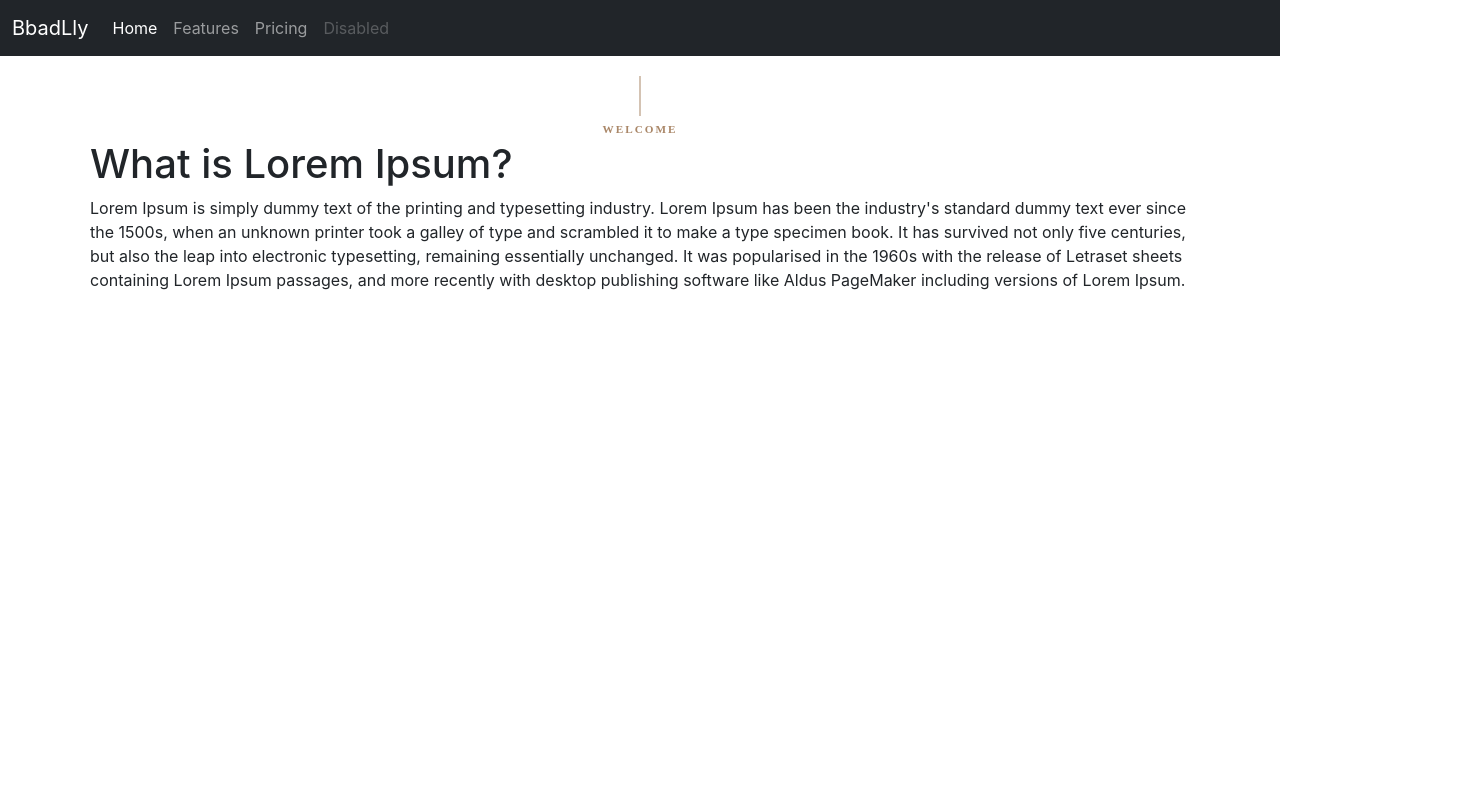
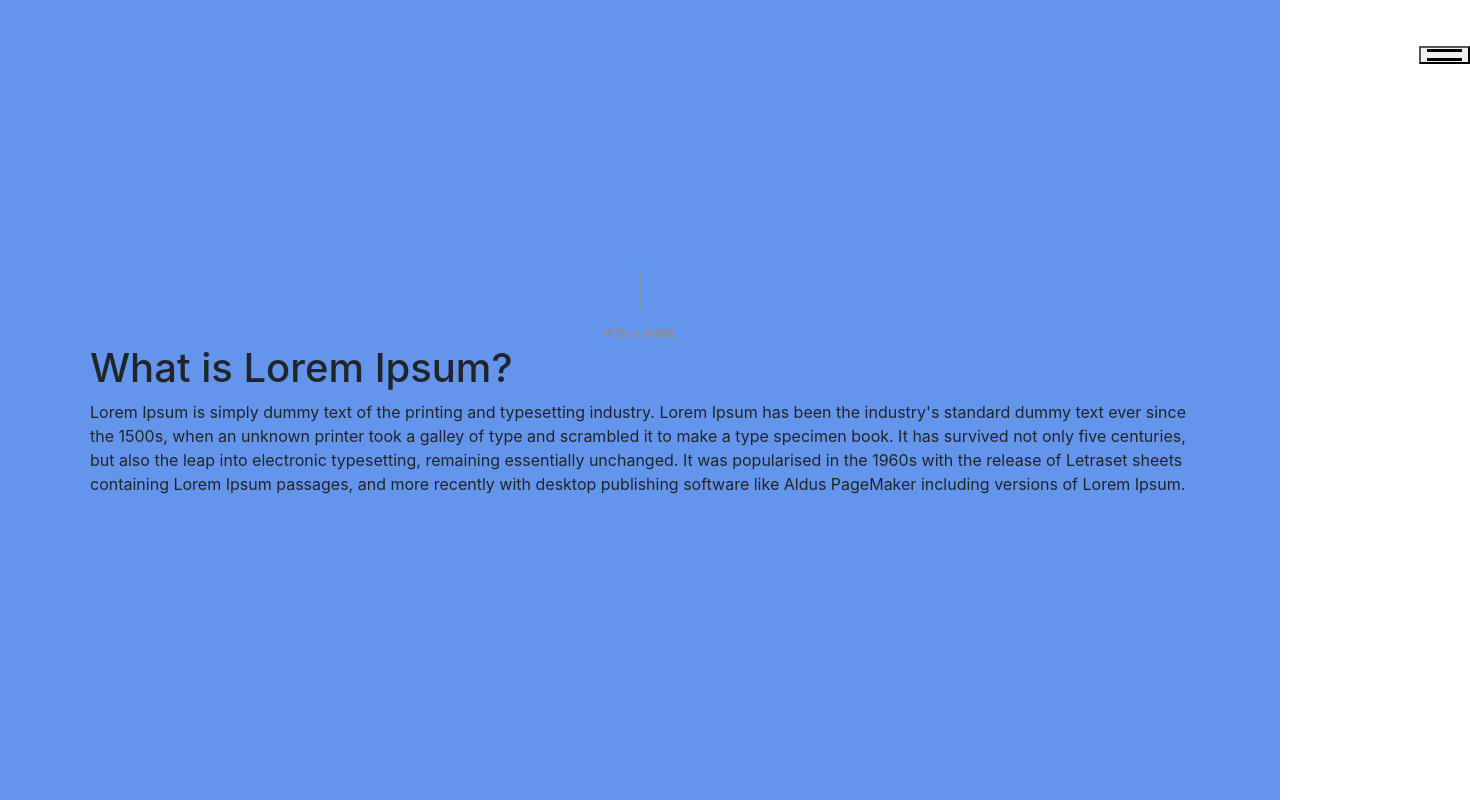
Before and after one commit to LLXGF1/my-app, a React (Create React App) app: page / in a window 1280 px wide. Shown: the top 800 px of the page, 1470 px wide, since content can reach past the window. Built offline with nearby package versions, Linux system fonts and the light colour scheme.

Commit message:
[UPDATE] New Navbar(unfinished)

```diff
--- a/src/App.css
+++ b/src/App.css
@@ -6,6 +6,7 @@
   display: flex;
   flex-direction: column;
   min-height: 100vh;
+  background-color: cornflowerblue;
 }
 
 .content-warp{
@@ -13,7 +14,6 @@
 }
 
 .blog{
-
   position: relative;
 }
 
@@ -59,7 +59,6 @@
     width: 1px;
     height: 40px;
     background-color: rgb(170, 135, 104);
-    margin-top: 10px;
 }
 
 .welcom{
@@ -73,5 +72,30 @@
     position: relative;
     padding-top: 12px;
     color: rgb(170, 135, 104);
-    margin-top: 50px;
+    margin-top: 200px;
 }
+
+.navbar-container{
+  position: fixed;
+  top: 0px;
+  left: 0px;
+  right: 0px;
+  z-index: 15;
+}
+
+.navbar-container{
+  position: relative;
+  width: 1470px;
+  margin-left: auto;
+  margin-right: auto;
+}
+
+.navbar-box{
+  display: flex;
+    -webkit-box-align: center;
+    align-items: center;
+    -webkit-box-pack: justify;
+    justify-content: space-between;
+    width: 100%;
+    height: calc(80px + 40 * ((100vw - 320px) / 1280));
+}
--- a/src/App.js
+++ b/src/App.js
@@ -1,13 +1,20 @@
 import './App.css';
 import Navbar from './Compoments/Navbar/Navbar.js';
+import Navbar2 from "./Compoments/Navbar/Navbar2";
 import Footer from "./Compoments/Footer/Footer.js"
 import Content from "./Compoments/Content/Content.js"
+import Logo from "./Compoments/Navbar/Logo.js"
 
 function App() {
   return (
     <div className="page-container">
-      <div>
-          <Navbar/>
+      <div className="navbar-container">
+        <div className ="navbar-container">
+          <div className="navbar-box">
+            <Logo />
+            <Navbar2/>
+          </div>
+        </div>
       </div>
       <div className="content-warp">
         <section className="home-section">
--- /dev/null
+++ b/src/Compoments/Navbar/Logo.css
@@ -0,0 +1,24 @@
+.logo-size{
+    width: 130px;
+    height: 36px;
+  }
+
+.logo-location{
+    margin: 0px;
+    padding: 0px;
+    font-size: 100%;
+    vertical-align: baseline;
+    background: transparent;
+    text-decoration: none;
+    display: inline-block;
+}
+
+.logo-images{
+    width: 100%;
+    height: 300px;
+    transition: all 300ms ease 0s;
+    background-repeat: no-repeat;
+    background-position: center center;
+    background-size: contain;
+    background-image: url(https://www.logo.wine/a/logo/Microsoft_Edge/Microsoft_Edge-Logo.wine.svg);
+}
--- /dev/null
+++ b/src/Compoments/Navbar/Logo.js
@@ -0,0 +1,13 @@
+import React from 'react';
+import "./Logo.css"
+
+function Logo() {
+    return (
+        <div className="logo-size">
+            <a aria-label="logo" className="logo-location">
+                <div className="logo-images"></div>
+            </a>
+        </div>
+    );
+}
+export default Logo;
--- /dev/null
+++ b/src/Compoments/Navbar/Navbar2.css
@@ -0,0 +1,49 @@
+.navbar-menu{
+    display: flex;
+    -webkit-box-align: center;
+    align-items: center;
+    -webkit-box-pack: center;
+    justify-content: center;
+}
+
+.navbar-button{
+    display: flex;
+    -webkit-box-align: center;
+    align-items: center;
+    -webkit-box-pack: center;
+    justify-content: center;
+    flex-direction: column;
+    line-height: normal;
+}
+
+.span-top{
+    background-color: rgb(0, 0, 0);
+    width: 35px;
+    height: 3px;
+    transition: all 200ms linear 0s;
+    position: relative;
+    overflow: hidden;
+    z-index: 0;
+}
+
+.span-button{
+    margin-top: 6px;
+    background-color: rgb(0, 0, 0);
+    width: 35px;
+    height: 3px;
+    transition: all 200ms linear 0s;
+    position: relative;
+    overflow: hidden;
+    z-index: 0;
+}
+
+.span::after{
+    content: "";
+    position: absolute;
+    top: 0px;
+    left: 0px;
+    width: 0px;
+    height: 100%;
+    transition: all 200ms linear 0s;
+    z-index: -1;
+}
--- /dev/null
+++ b/src/Compoments/Navbar/Navbar2.js
@@ -0,0 +1,18 @@
+import React from 'react';
+import "./Navbar2.css"
+
+function Navbar2() {
+    return (
+        <div className="navbar-menu">
+            <button className="navbar-button" type="button" aria-label="menu" >
+                <span className="span-top">
+                ::after
+                </span>
+                <span className="span-button">
+                ::after
+                </span>
+            </button>
+        </div>
+    );
+}
+export default Navbar2;
```
Also changed, not shown: src/images/Microsoft-Edge-new-logo-header.png (added), 1 other file (tests, documents, lock files or other folders).
